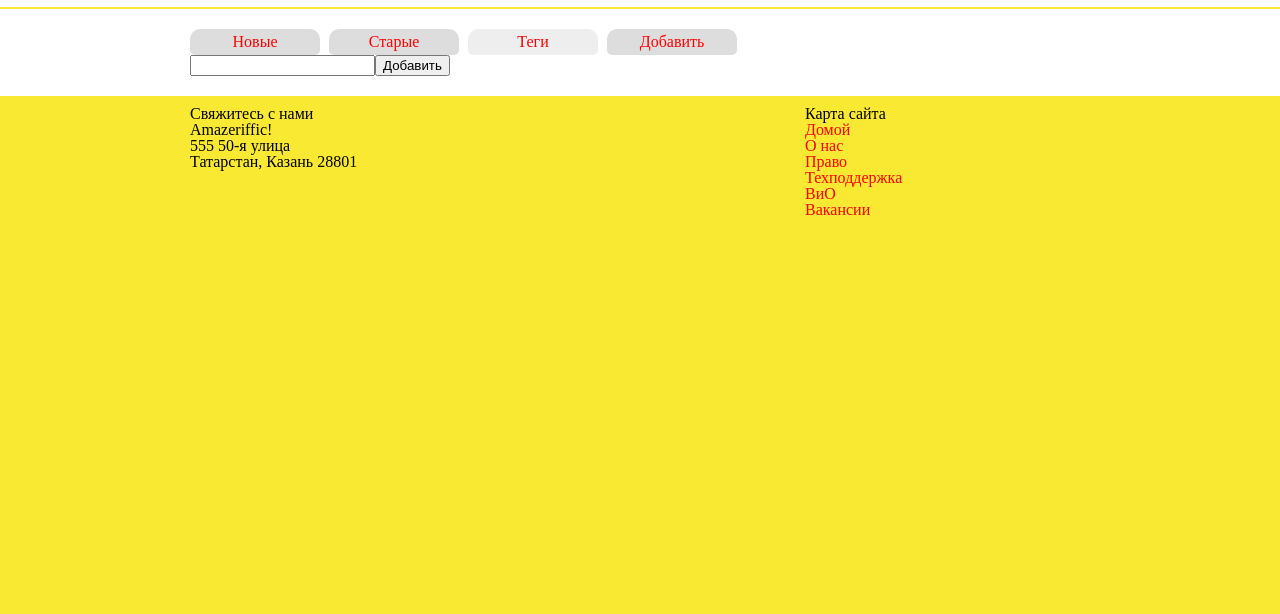
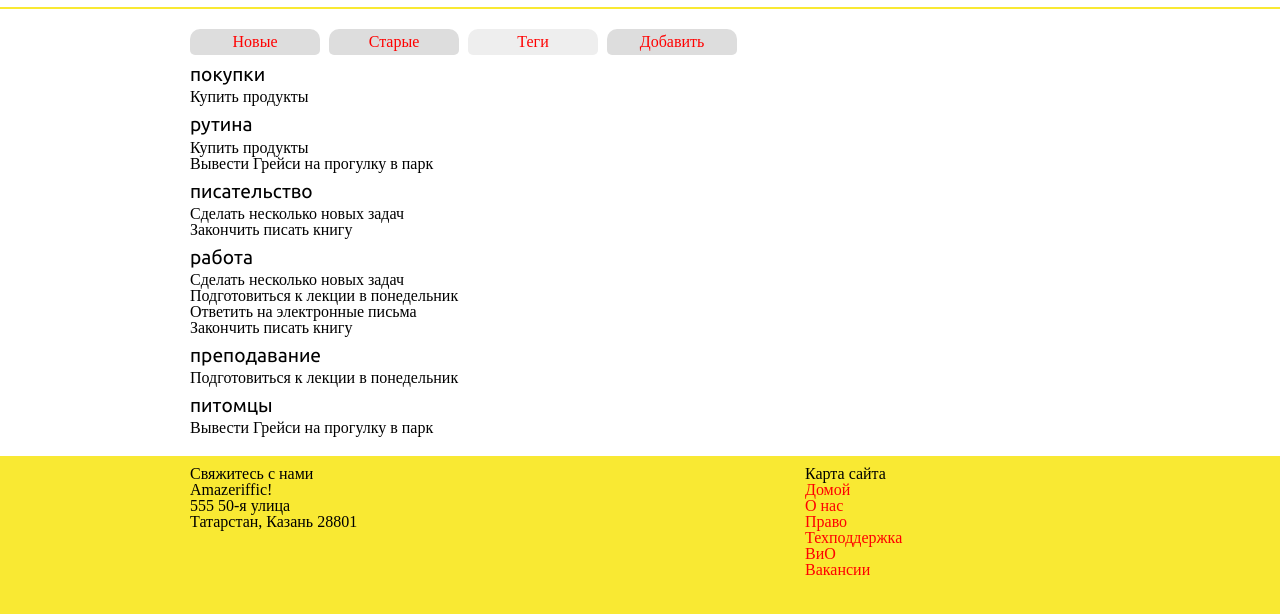
Before and after one commit to srkeys/Amazeriffic, a plain HTML site: page list.html in a window 1280 px wide. Both pictures are taken after a click on the element "Теги". Shown: the part 32-646 px from the top of the page. Drawn offline with Linux system fonts and the light colour scheme; a web font is replaced by a local one.

Commit message:
создание пользовательского интерфейса

```diff
--- a/app.js
+++ b/app.js
@@ -9,8 +9,7 @@ var main = function (toDoObjects) {
 
     $(".tabs a span").toArray().forEach(function (element) {
     $(element).on("click", function () {
-        var $element = $(element),
-        $content;
+        var $element = $(element), $content;
         $(".tabs a span").removeClass("active");
         $element.addClass("active");
         $("main .content").empty();
@@ -24,8 +23,47 @@ var main = function (toDoObjects) {
             toDos.forEach(function (todo) {
                 $content.append($("<li>").text(todo));
             });
-
         } else if ($element.parent().is(":nth-child(3)")) {
+            // ЭТО КОД ДЛЯ ВКЛАДКИ ТЕГИ
+            console.log("щелчок на вкладке Теги");
+            var organizedByTag = [
+                {
+                "name": "покупки",
+                "toDos": ["Купить продукты"]
+                },
+                {
+                "name": "рутина",
+                "toDos": ["Купить продукты", "Вывести Грейси на прогулку в парк"]
+                },
+                {
+                "name": "писательство",
+                "toDos": ["Сделать несколько новых задач", "Закончить писать книгу"]
+                },
+                {
+                "name": "работа",
+                "toDos": ["Сделать несколько новых задач", "Подготовиться к лекции в понедельник",
+                "Ответить на электронные письма", "Закончить писать книгу"]
+                },
+                {
+                "name": " преподавание",
+                "toDos": ["Подготовиться к лекции в понедельник"]
+                },
+                {
+                "name": "питомцы",
+                "toDos": ["Вывести Грейси на прогулку в парк "]
+                }
+                ];
+                organizedByTag.forEach(function (tag) {
+                    var $tagName = $("<h3>").text(tag.name),
+                    $content = $("<ul>");
+                    tag.toDos.forEach(function (description) {
+                    var $li = $("<li>").text(description);
+                    $content.append($li);
+                    });
+                    $("main .content").append($tagName);
+                    $("main .content").append($content);
+                    });
+        } else if ($element.parent().is(":nth-child(4)")) {
             $(".content").append(
 				'<input type="text" class="inp">'+
 				'<button class="btn">Добавить</button>'
--- a/list.html
+++ b/list.html
@@ -23,7 +23,7 @@
         <div class="tabs">
         <a href=""><span class="active">Новые</span></a>
         <a href=""><span>Старые</span></a>
-        <a href=""><span class="active">Теги</span></a>
+        <a href=""><span>Теги</span></a>
         <a href=""><span>Добавить</span></a>
         </div>
         <div class="content">
@@ -54,5 +54,6 @@
 </footer>
 <script src="jquery-3.6.0.js"></script>
 <script type="text/javascript" src="app.js"></script>
+<!-- <script src="server/server.js"></script> -->
 </body>
 </html>
```
